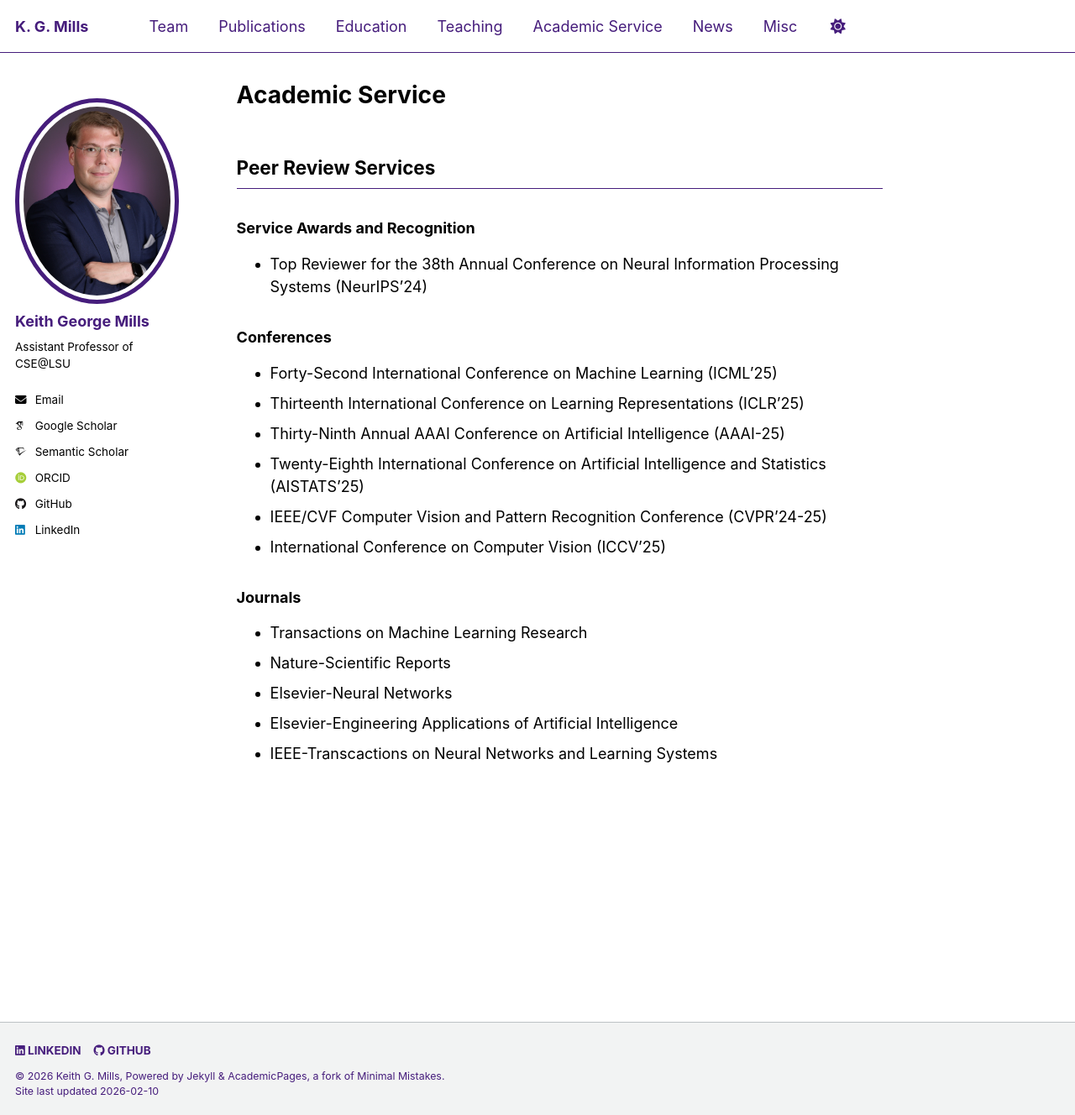
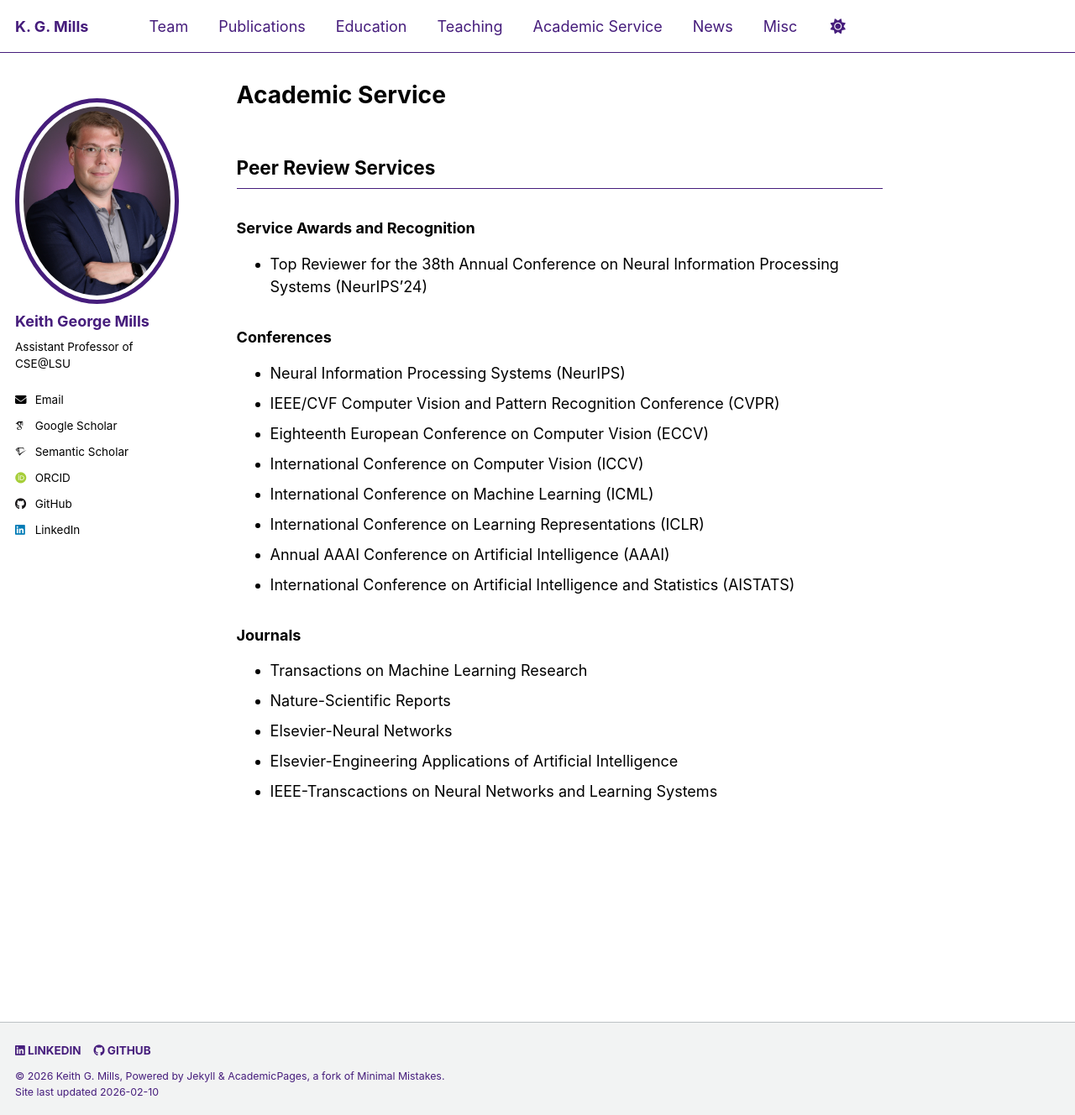
Before and after one commit to kgmills/kgmills.github.io, a Jekyll site: the page built from _pages/service.md, in a window 1280 px wide and 1328 px high. Shown: the whole window at 84% size. Built offline with Jekyll 4.4.1, drawn with Linux system fonts in a browser that asks for light colours; some web fonts are replaced.

Commit message:
Update conferences

```diff
--- a/_pages/service.md
+++ b/_pages/service.md
@@ -11,12 +11,14 @@ author_profile: true
 
 ### Conferences
 
-* Forty-Second International Conference on Machine Learning (ICML'25)<br>
-* Thirteenth International Conference on Learning Representations (ICLR'25)<br>
-* Thirty-Ninth Annual AAAI Conference on Artificial Intelligence (AAAI-25)<br>
-* Twenty-Eighth International Conference on Artificial Intelligence and Statistics (AISTATS'25)<br>
-* IEEE/CVF Computer Vision and Pattern Recognition Conference (CVPR'24-25)<br>
-* International Conference on Computer Vision (ICCV'25)<br>
+* Neural Information Processing Systems (NeurIPS)<br>
+* IEEE/CVF Computer Vision and Pattern Recognition Conference (CVPR)<br>
+* Eighteenth European Conference on Computer Vision (ECCV)<br>
+* International Conference on Computer Vision (ICCV)<br>
+* International Conference on Machine Learning (ICML)<br>
+* International Conference on Learning Representations (ICLR)<br>
+* Annual AAAI Conference on Artificial Intelligence (AAAI)<br>
+* International Conference on Artificial Intelligence and Statistics (AISTATS)<br>
 
 ### Journals
 * Transactions on Machine Learning Research<br>
```
